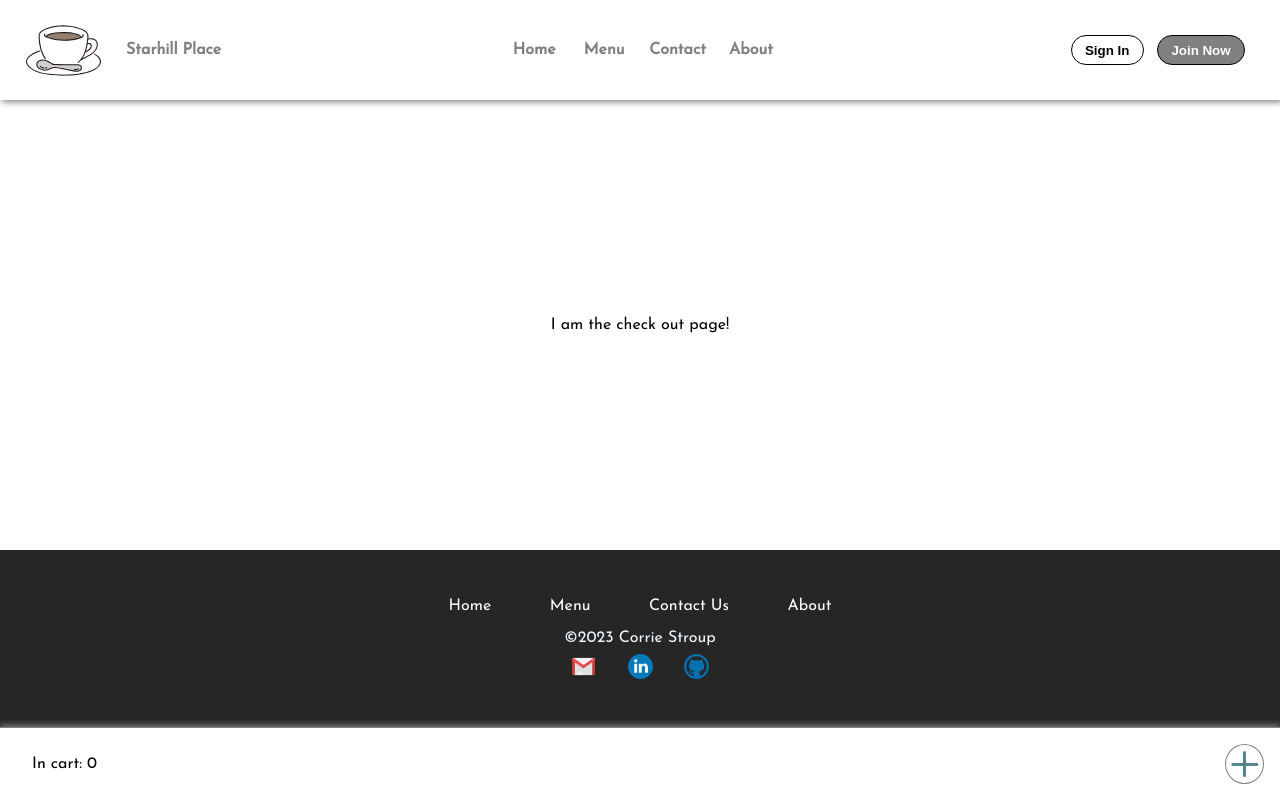
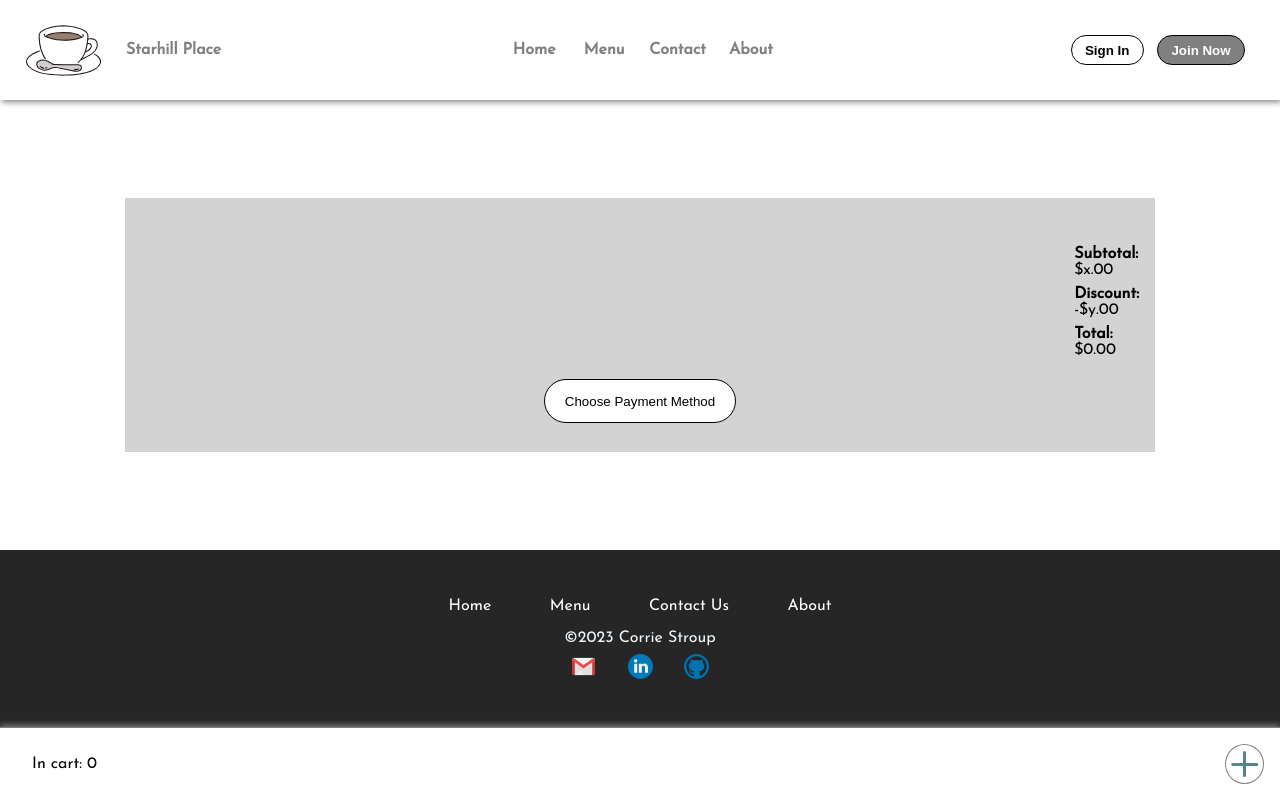
Before and after one commit to Cililocwee/store-front, a React (Create React App) app: page /#/checkout in a window 1280 px wide. Built offline with nearby package versions, Linux system fonts and the light colour scheme.

Commit message:
Checkout layout

```diff
--- a/src/CartContext.js
+++ b/src/CartContext.js
@@ -1,4 +1,4 @@
-import React, { useState, createContext } from "react";
+import React, { useState, createContext, useEffect } from "react";
 import { food, coffees, teas } from "./menuitems/menu";
 
 export const CartContext = createContext(null);
@@ -12,6 +12,19 @@ export const CartContextProvider = ({ children }) => {
     itemName: "no item",
     itemDescription: "",
   });
+
+  const [globalTotalPrice, setGlobalTotalPrice] = useState(0);
+
+  useEffect(() => {
+    let grandTotal = 0;
+
+    globalMenu.forEach((item) => {
+      grandTotal += item.itemTotal * item.itemPrice;
+    });
+
+    setGlobalTotalPrice(grandTotal);
+  }, [globalMenu]);
+
   function addOneItem(itemId) {
     const queuedSet = [...globalMenu];
     queuedSet.forEach((place) => {
@@ -40,6 +53,7 @@ export const CartContextProvider = ({ children }) => {
     subtractOneItem,
     itemOnDisplay,
     setItemOnDisplay,
+    globalTotalPrice,
   };
 
   return <CartContext.Provider value={value}>{children}</CartContext.Provider>;
--- a/src/components/DollarDisplay.jsx
+++ b/src/components/DollarDisplay.jsx
@@ -2,16 +2,8 @@ import React from "react";
 
 export default function DollarDisplay({ amount }) {
   if (amount !== 0) {
-    return (
-      <div>
-        <p>${(amount / 100).toFixed(2)}</p>
-      </div>
-    );
+    return <p>${(amount / 100).toFixed(2)}</p>;
   } else {
-    return (
-      <div>
-        <p>$0.00</p>
-      </div>
-    );
+    return <p>$0.00</p>;
   }
 }
--- a/src/components/FloatingCart.jsx
+++ b/src/components/FloatingCart.jsx
@@ -9,24 +9,18 @@ import RevealButton from "./RevealButton";
 import SubtractButton from "./SubtractButton";
 
 export default function FloatingCart() {
-  const { globalMenu, addOneItem, subtractOneItem } = useContext(CartContext);
+  const { globalMenu, addOneItem, subtractOneItem, globalTotalPrice } =
+    useContext(CartContext);
   const [buttonLabel, setButtonLabel] = useState("show");
-  const [totalPrice, setTotalPrice] = useState(0);
   const [itemsInCart, setItemsInCart] = useState(0);
 
   useEffect(() => {
-    let grandTotal = 0;
     let grandNumber = 0;
-
-    globalMenu.forEach((item) => {
-      grandTotal += item.itemTotal * item.itemPrice;
-    });
 
     globalMenu.forEach((item) => {
       grandNumber += item.itemTotal;
     });
 
-    setTotalPrice(grandTotal);
     setItemsInCart(grandNumber);
   }, [globalMenu]);
 
@@ -48,7 +42,7 @@ export default function FloatingCart() {
         <section id="cart-values">
           <section id="minified-cart-items" className="minified">
             <div id="cart-total">
-              Cart total: <DollarDisplay amount={totalPrice} />
+              Cart total: <DollarDisplay amount={globalTotalPrice} />
             </div>
             <section id="items-in-basket">
               {globalMenu.map(
--- a/src/pages/CheckOutPage.jsx
+++ b/src/pages/CheckOutPage.jsx
@@ -1,5 +1,42 @@
 import React from "react";
+import { useContext } from "react";
+import { CartContext } from "../CartContext";
+import DollarDisplay from "../components/DollarDisplay";
 
 export default function CheckOutPage() {
-  return <div className="page">I am the check out page!</div>;
+  const { globalMenu, globalTotalPrice } = useContext(CartContext);
+  return (
+    <div className="page" id="checkout-page">
+      <section id="checkout-container">
+        <ul>
+          {globalMenu.map(
+            (item) =>
+              item.itemTotal !== 0 && (
+                <div className="checkout-item-bubble">
+                  <img src={item.itemPic} alt={`${item.itemName} in cart`} />
+                  <div>
+                    <p>{item.itemName}</p>
+                    <div>
+                      <button>+</button>3<button>-</button>
+                    </div>
+                  </div>
+                  <DollarDisplay amount={item.itemTotal * item.itemPrice} />
+                </div>
+              )
+          )}
+        </ul>
+        <section id="checkout-totals">
+          <h4>Subtotal:</h4>
+          <p>$x.00</p>
+
+          <h4>Discount:</h4>
+          <p>-$y.00</p>
+
+          <h4>Total:</h4>
+          <DollarDisplay amount={globalTotalPrice} />
+        </section>
+        <button id="payment-button">Choose Payment Method</button>
+      </section>
+    </div>
+  );
 }
--- a/src/pages/Pages.css
+++ b/src/pages/Pages.css
@@ -114,3 +114,59 @@
   max-width: 500px;
   text-align: justify;
 }
+
+/** CHECKOUT PAGE **/
+#checkout-page {
+  width: 100%;
+}
+
+#checkout-container {
+  background-color: lightgray;
+  padding: 1em;
+  box-sizing: border-box;
+  width: 100%;
+  display: flex;
+  flex-direction: column;
+}
+
+#checkout-container ul {
+  padding: 0;
+}
+
+.checkout-item-bubble {
+  display: flex;
+  align-items: center;
+  border-bottom: 1px solid black;
+  padding: 0.5em;
+  gap: 0.5em;
+}
+
+.checkout-item-bubble img {
+  width: 50px;
+  height: 50px;
+  border-radius: 50%;
+  object-fit: cover;
+}
+
+.checkout-item-bubble :nth-child(3) {
+  margin-left: auto;
+}
+
+#checkout-totals {
+  margin-left: auto;
+  width: fit-content;
+  display: flex;
+  flex-direction: column;
+}
+
+#checkout-totals :nth-child(2n) {
+  padding-bottom: 0.5em;
+}
+
+#payment-button {
+  border: 1px solid black;
+  background-color: white;
+  padding: 1em 1.5em;
+  border-radius: 60px;
+  margin: 1em auto;
+}
```
